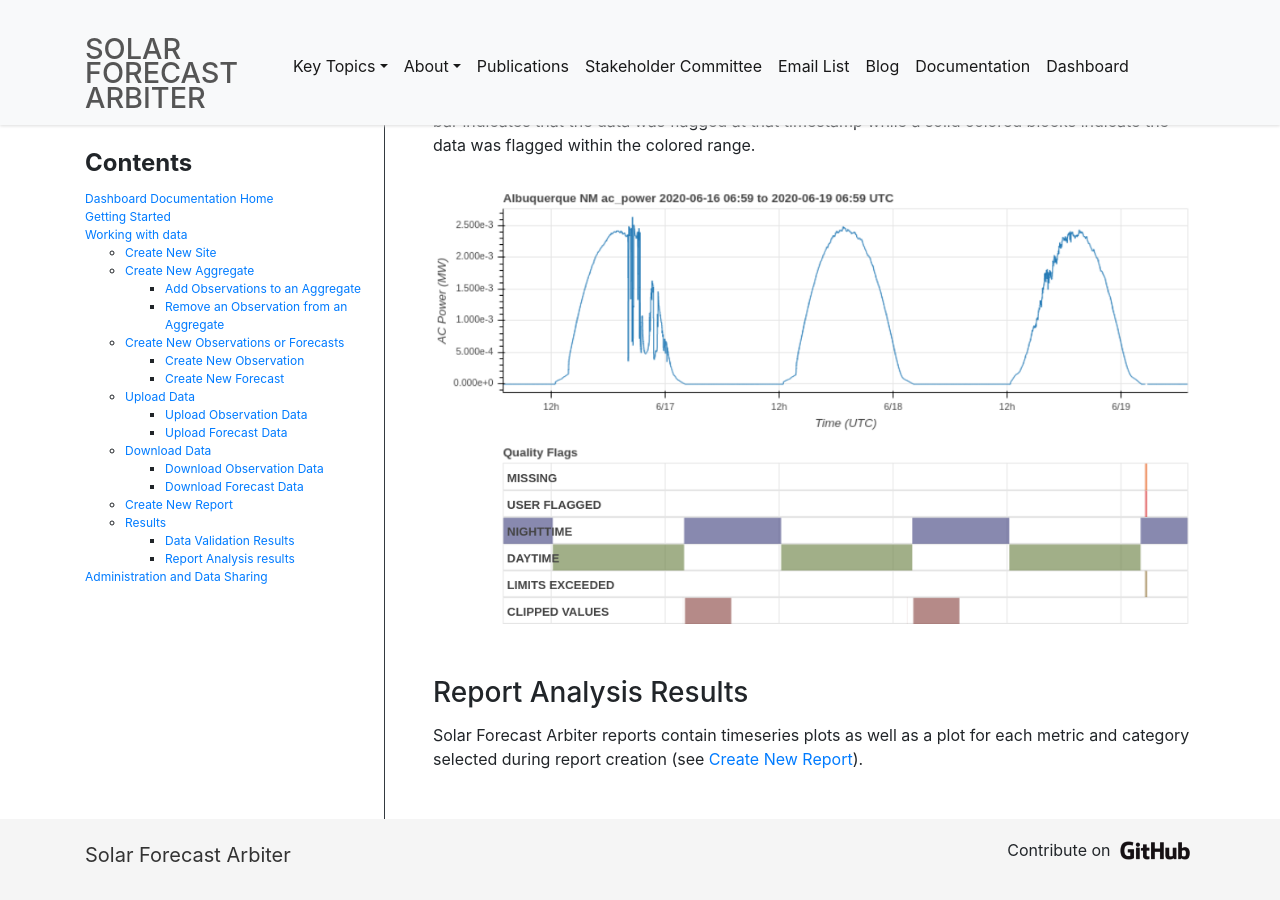
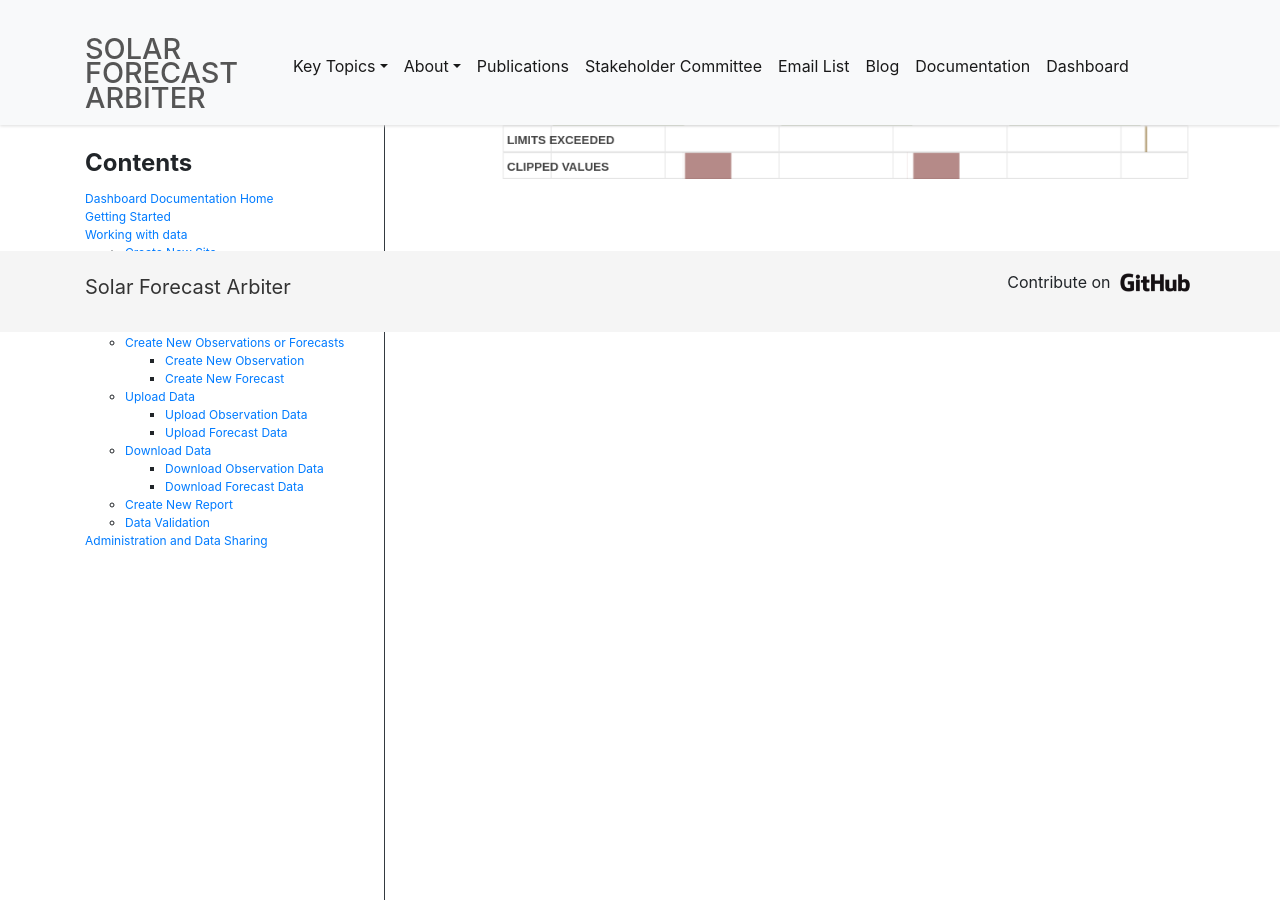
Before and after one commit to SolarArbiter/SolarArbiter.github.io, a Jekyll site: the page built from documentation/dashboard/working_with_data.md, in a window 1280 px wide and 900 px high, scrolled down 22680 px. Built offline with Jekyll 4.4.1, drawn with Linux system fonts in a browser that asks for light colours.

Commit message:
report form screenshot that includes probabilistic tab, fix menu for validation section, remove reports section

```diff
--- a/_includes/dashboard_data_sidebar.html
+++ b/_includes/dashboard_data_sidebar.html
@@ -28,11 +28,7 @@
         <li><a href="#download-forecast-data">Download Forecast Data</a></li>
       </ul>
     <li><a href="#create-new-report">Create New Report</a></li>
-    <li><a href="#results">Results</a></li>
-    <ul>
-      <li><a href="#data-validation-results">Data Validation Results</a></li>
-      <li><a href="#report-analysis-results">Report Analysis results</a></li>
-    </ul>
+    <li><a href="#data-validation">Data Validation</a></li>
   </ul>
   <li><a href="/documentation/dashboard/administration">Administration and Data Sharing</a></li>
   </ul>
--- a/documentation/dashboard/working_with_data.md
+++ b/documentation/dashboard/working_with_data.md
@@ -372,10 +372,3 @@
 was flagged within the colored range.
 
 <img class="my-3" src="/images/quality_flag_plot.png"/>
-
-
-### Report Analysis Results
-
-Solar Forecast Arbiter reports contain timeseries plots as well as a plot for
- each metric and category selected during report creation
-(see [Create New Report](/dashboard/working-with-data/#create-new-report)).
```
Also changed, not shown: images/report_form.png.
